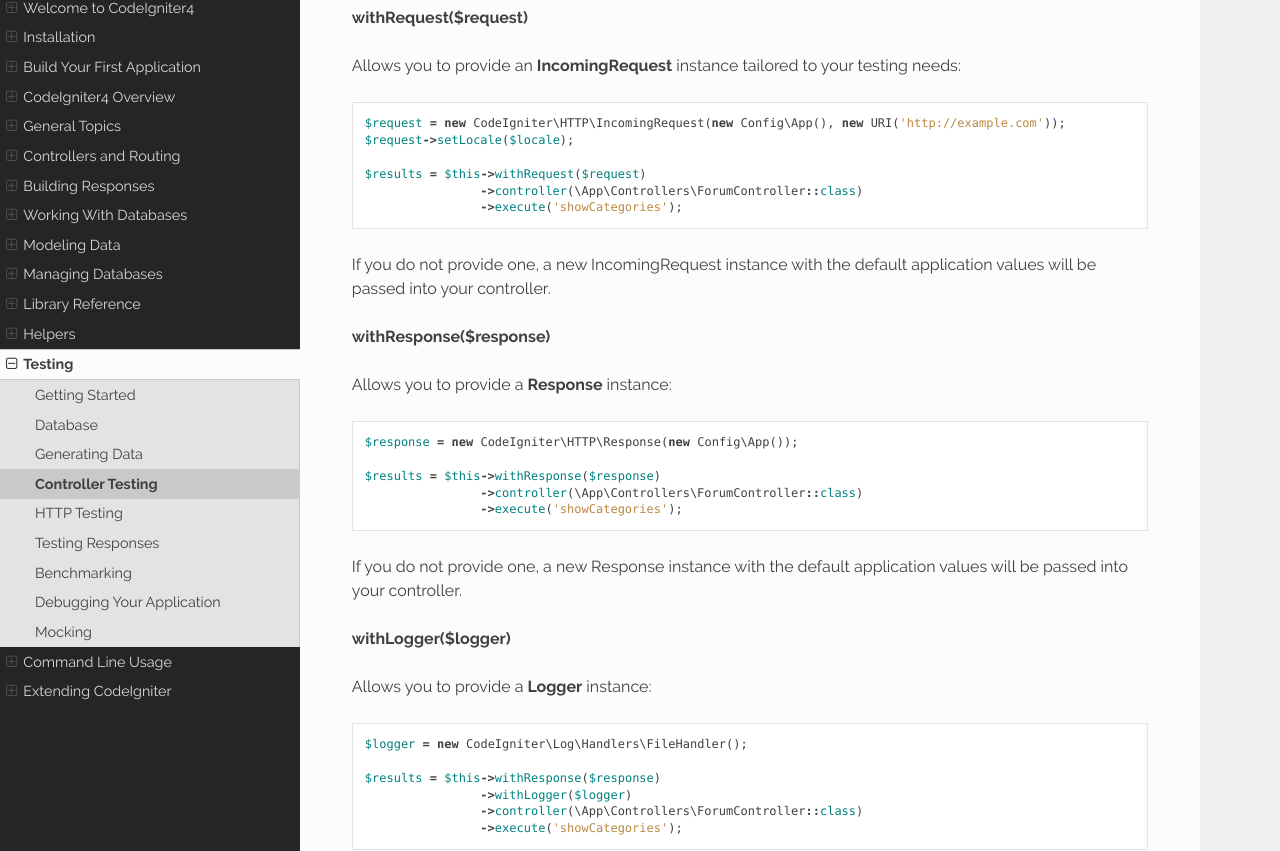
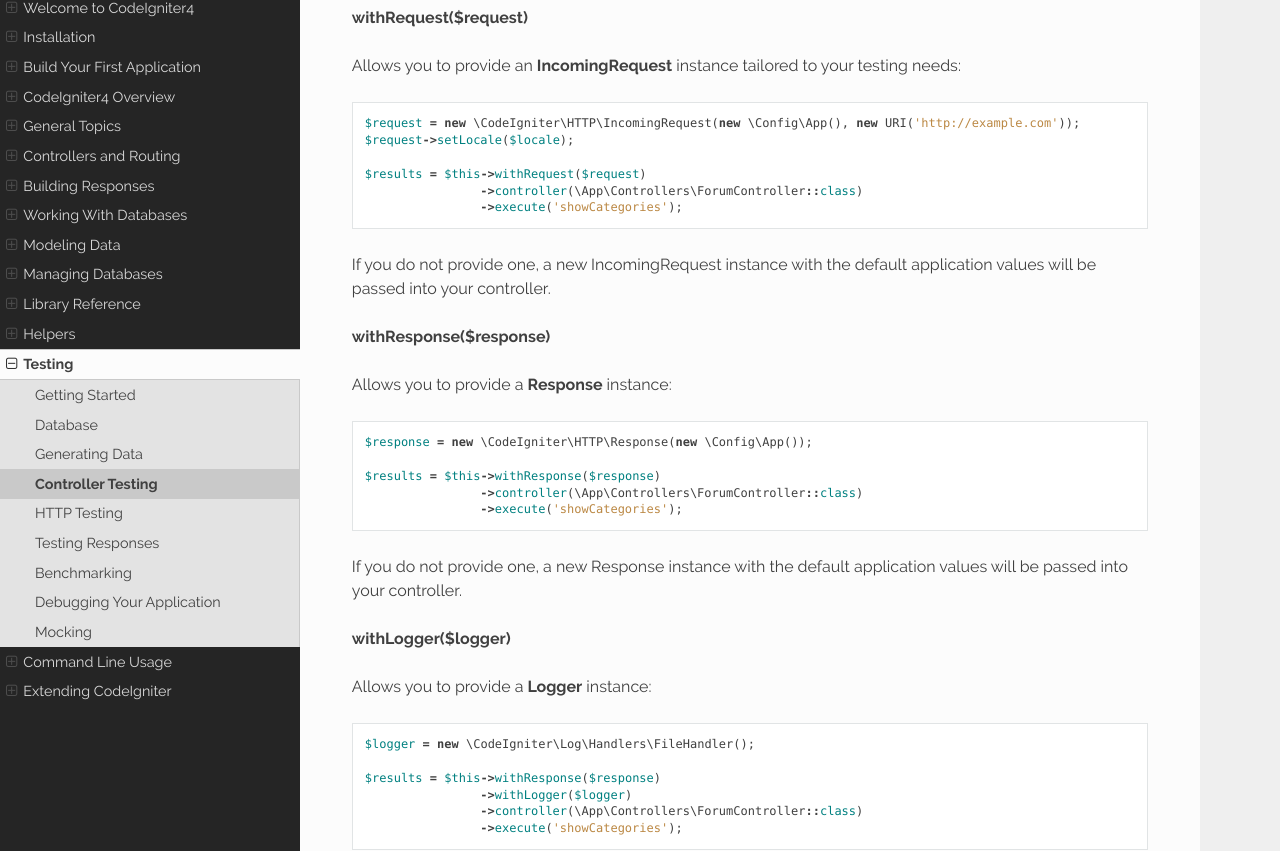
Before and after one commit to NEKOGET/ci4_user_guide_src, a Sphinx documentation site: the page built from source/testing/controllers.rst, in a window 1280 px wide and 1400 px high, scrolled down 2227 px. Shown: the part 144-995 px from the top of the window. Built offline with Sphinx 7.4.7 and the Read the Docs theme 2.0.0, drawn with Linux system fonts in a browser that asks for light colours.

Commit message:
docs: fix namespaced classnames
Adding `\` in front of the namespaces.

```diff
--- a/source/testing/controllers.rst
+++ b/source/testing/controllers.rst
@@ -96,7 +96,7 @@ If you do not provide one, the application's App config file will be used.
 
 Allows you to provide an **IncomingRequest** instance tailored to your testing needs::
 
-    $request = new CodeIgniter\HTTP\IncomingRequest(new Config\App(), new URI('http://example.com'));
+    $request = new \CodeIgniter\HTTP\IncomingRequest(new \Config\App(), new URI('http://example.com'));
     $request->setLocale($locale);
 
     $results = $this->withRequest($request)
@@ -110,7 +110,7 @@ into your controller.
 
 Allows you to provide a **Response** instance::
 
-    $response = new CodeIgniter\HTTP\Response(new Config\App());
+    $response = new \CodeIgniter\HTTP\Response(new \Config\App());
 
     $results = $this->withResponse($response)
                     ->controller(\App\Controllers\ForumController::class)
@@ -123,7 +123,7 @@ into your controller.
 
 Allows you to provide a **Logger** instance::
 
-    $logger = new CodeIgniter\Log\Handlers\FileHandler();
+    $logger = new \CodeIgniter\Log\Handlers\FileHandler();
 
     $results = $this->withResponse($response)
                     ->withLogger($logger)
```
